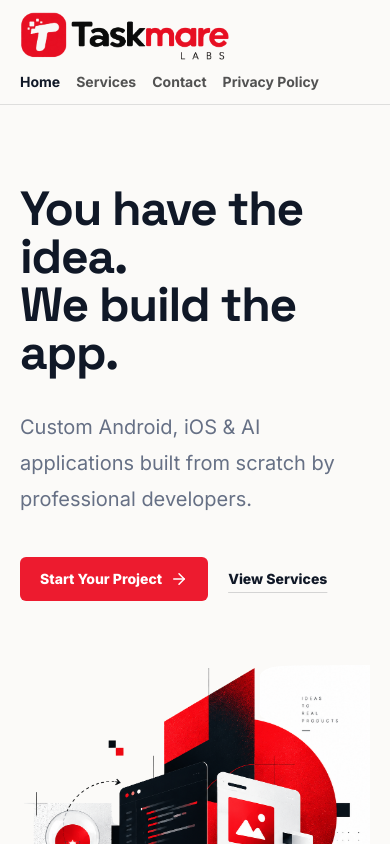
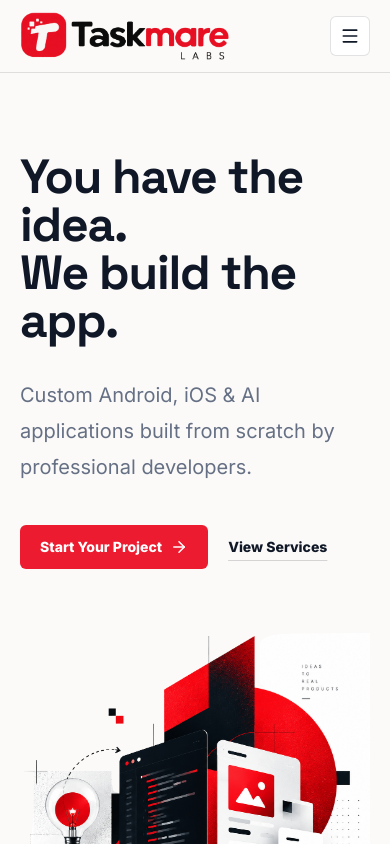
Before and after one commit to Shivikagarg999/taskmare-website, a React (Vite) app: page / in a window 390 px wide. Shown: the top 844 px of the page. Built offline with nearby package versions, Linux system fonts and the light colour scheme.

Commit message:
Design improvements

```diff
--- a/src/components/common/Header.jsx
+++ b/src/components/common/Header.jsx
@@ -1,11 +1,15 @@
+import { Menu, X } from 'lucide-react';
+import { useState } from 'react';
 import { NavLink } from 'react-router-dom';
 import { navigation } from '../../data/home.js';
 
 function Header() {
+  const [isOpen, setIsOpen] = useState(false);
+
   return (
     <header className="sticky top-0 z-30 border-b hairline bg-paper/90 backdrop-blur-xl">
       <div className="container-page flex h-18 items-center justify-between">
-        <NavLink to="/" className="flex items-center">
+        <NavLink to="/" className="flex items-center" onClick={() => setIsOpen(false)}>
           <img src="/logo-whiteBG.png" alt="Taskmare Labs" className="h-12 w-auto object-contain mix-blend-multiply" />
         </NavLink>
 
@@ -23,14 +27,41 @@ function Header() {
         >
           Start Your Project
         </NavLink>
+
+        <button
+          type="button"
+          className="grid size-10 place-items-center rounded-md border hairline bg-white text-ink md:hidden"
+          aria-label={isOpen ? 'Close menu' : 'Open menu'}
+          aria-expanded={isOpen}
+          onClick={() => setIsOpen((value) => !value)}
+        >
+          {isOpen ? <X size={20} /> : <Menu size={20} />}
+        </button>
       </div>
-      <nav className="container-page flex gap-4 overflow-x-auto pb-3 text-sm font-bold text-neutral-600 md:hidden">
-        {navigation.map((item) => (
-          <NavLink key={item.href} to={item.href} className={({ isActive }) => `shrink-0 transition hover:text-ink ${isActive ? 'text-ink' : ''}`}>
-            {item.label}
-          </NavLink>
-        ))}
-      </nav>
+
+      {isOpen && (
+        <div className="border-t hairline bg-paper md:hidden">
+          <nav className="container-page grid gap-1 py-4 text-sm font-bold text-neutral-700">
+            {navigation.map((item) => (
+              <NavLink
+                key={item.href}
+                to={item.href}
+                onClick={() => setIsOpen(false)}
+                className={({ isActive }) => `rounded-md px-3 py-3 transition hover:bg-white hover:text-ink ${isActive ? 'bg-white text-ink' : ''}`}
+              >
+                {item.label}
+              </NavLink>
+            ))}
+            <NavLink
+              to="/contact"
+              onClick={() => setIsOpen(false)}
+              className="mt-2 rounded-md bg-brand px-3 py-3 text-center font-black text-white"
+            >
+              Start Your Project
+            </NavLink>
+          </nav>
+        </div>
+      )}
     </header>
   );
 }
```
